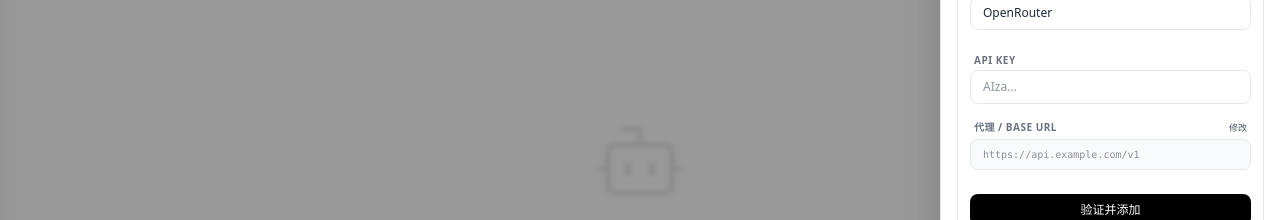
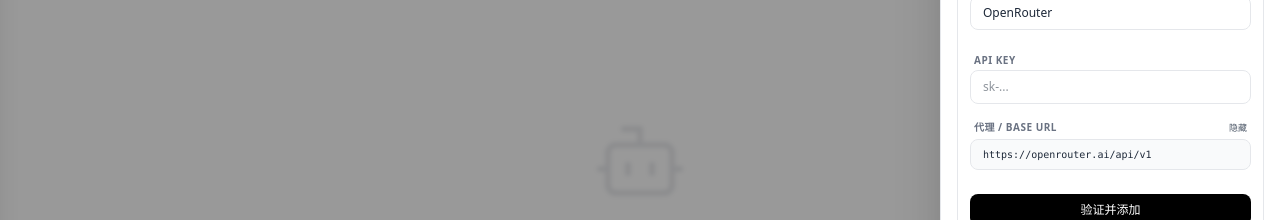
Before and after one commit to Century322/canvasai, a React (Vite) app: page / in a window 1280 px wide. Shown: the part 163-383 px from the top of the page. Built offline with nearby package versions, Linux system fonts and the light colour scheme.

Commit message:
Update RightSidebar.tsx

```diff
--- a/components/RightSidebar.tsx
+++ b/components/RightSidebar.tsx
@@ -140,7 +140,7 @@ const RightSidebar: React.FC<Props> = ({
   }, [isOpen]);
 
   const [inputKey, setInputKey] = useState('');
-  const [selectedProvider, setSelectedProvider] = useState<ModelProvider>('google');
+  const [selectedProvider, setSelectedProvider] = useState<ModelProvider>('openrouter');
   const [customBaseUrl, setCustomBaseUrl] = useState('');
   const [showBaseUrlInput, setShowBaseUrlInput] = useState(false);
   const [editingKeyId, setEditingKeyId] = useState<string | null>(null);
```
